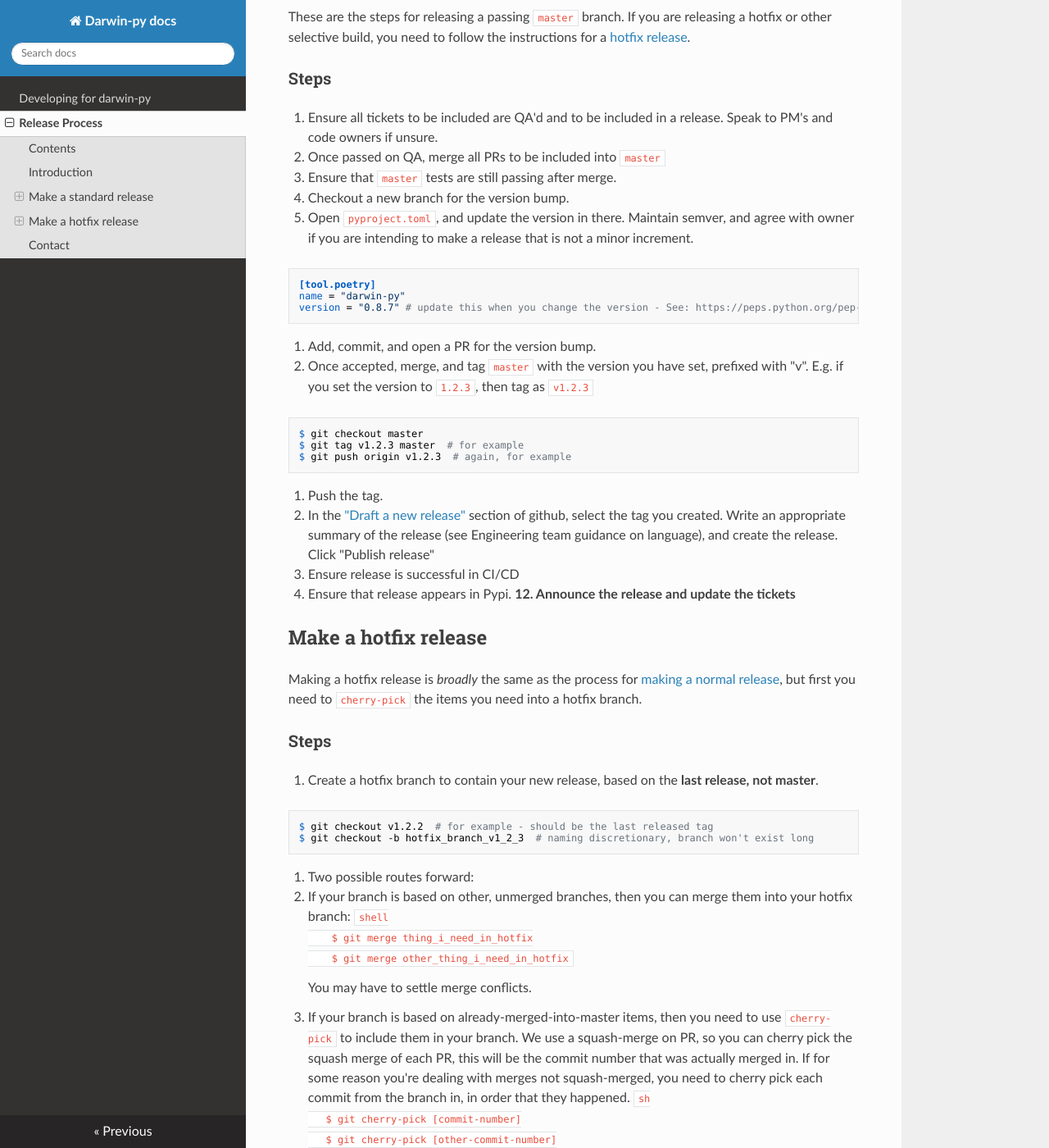
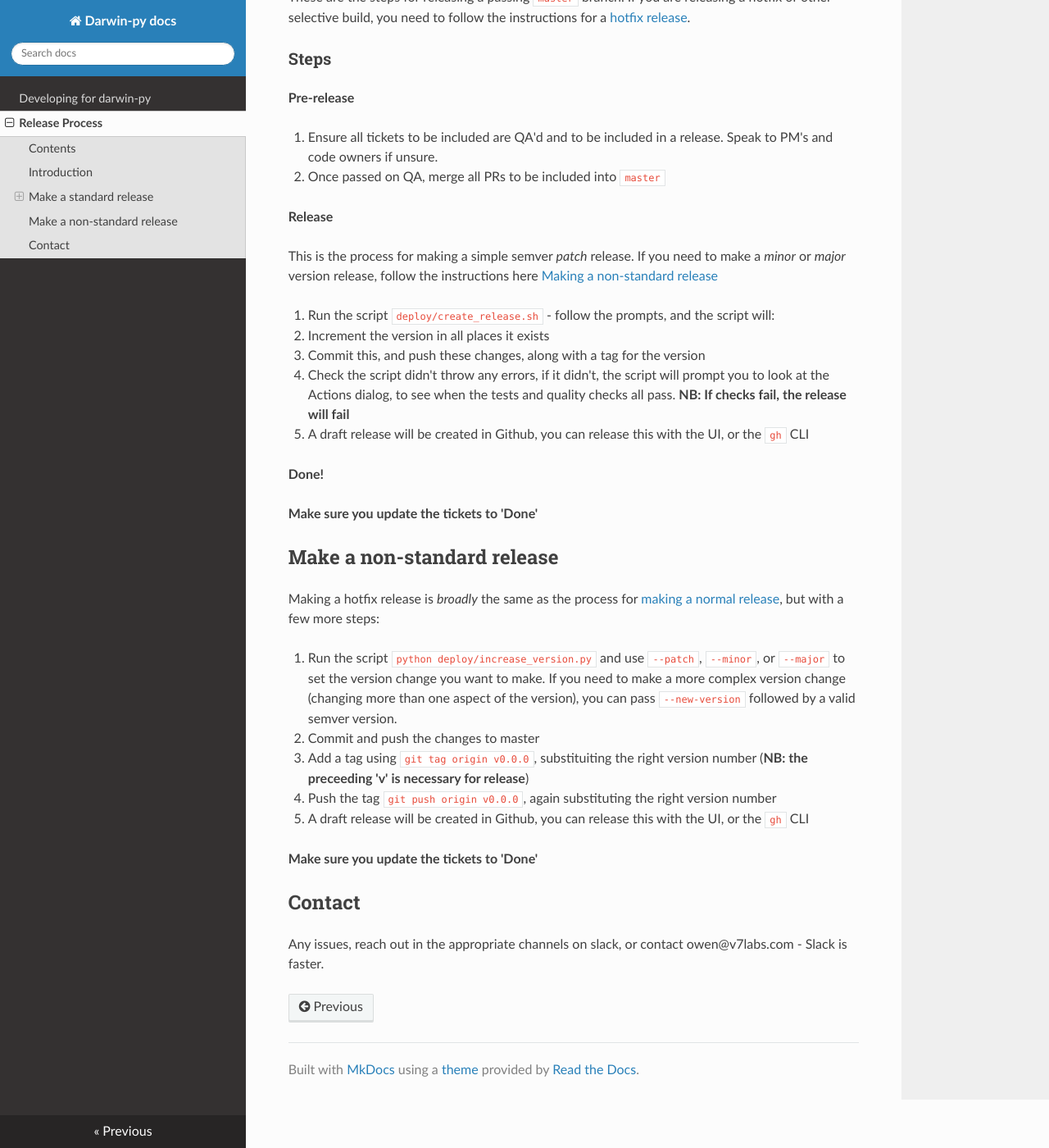
Before and after one commit to v7labs/darwin-py, an MkDocs documentation site: the page built from docs/release_process.md, in a window 1280 px wide and 1400 px high, scrolled down 731 px. Shown: the whole window at 82% size. Built offline with MkDocs 1.6.1, drawn with Linux system fonts in a browser that asks for light colours; nearby versions of some CDN libraries; a script that is not in the unit is left out; some of the changed text lies outside the part shown.

Commit message:
Release process document

````diff
--- a/docs/release_process.md
+++ b/docs/release_process.md
@@ -7,8 +7,7 @@ How to create releases of `darwin-py`.
 - [Introduction](#introduction)
 - [Make a standard release](#make-a-standard-release)
   - [Steps](#steps)
-- [Make a hotfix release](#make-a-hotfix-release)
-  - [Steps](#steps-1)
+- [Make a non-standard release](#make-a-non-standard-release)
 - [Contact](#contact)
 
 
@@ -24,73 +23,37 @@ These are the steps for releasing a passing `master` branch.  If you are releasi
 
 ### Steps
 
+**Pre-release**
+
 1. Ensure all tickets to be included are QA'd and to be included in a release.  Speak to PM's and code owners if unsure.
 2. Once passed on QA, merge all PRs to be included into `master`
-3. Ensure that `master` tests are still passing after merge.
-4. Checkout a new branch for the version bump.
-5. Open `pyproject.toml`, and update the version in there.  Maintain semver, and agree with owner if you are intending to make a release that is not a minor increment.
-```
-[tool.poetry]
-name = "darwin-py"
-version = "0.8.7" # update this when you change the version - See: https://peps.python.org/pep-0440/
-```
-6. Add, commit, and open a PR for the version bump.
-7. Once accepted, merge, and tag `master` with the version you have set, prefixed with "v".  E.g. if you set the version to `1.2.3`, then tag as `v1.2.3`
-```shell
-$ git checkout master
-$ git tag v1.2.3 master  # for example
-$ git push origin v1.2.3  # again, for example
-```
-8. Push the tag.
-9.  In the ["Draft a new release"](https://github.com/v7labs/darwin-py/releases/new) section of github, select the tag you created.  Write an appropriate summary of the release (see Engineering team guidance on language), and create the release.  Click "Publish release"
-10. Ensure release is successful in CI/CD
-11. Ensure that release appears in Pypi.
-**12. Announce the release and update the tickets**
 
-## Make a hotfix release
+**Release**
 
-Making a hotfix release is _broadly_ the same as the process for [making a normal release](#make-a-standard-release), but first you need to `cherry-pick` the items you need into a hotfix branch.
+This is the process for making a simple semver _patch_ release.  If you need to make a _minor_ or _major_ version release, follow the instructions here [Making a non-standard release](#make-a-non-standard-release)
 
-### Steps
+1. Run the script `deploy/create_release.sh` - follow the prompts, and the script will:
+   * Increment the version in all places it exists
+   * Commit this, and push these changes, along with a tag for the version
+   * Check the script didn't throw any errors, if it didn't, the script will prompt you to look at the Actions dialog, to see when the tests and quality checks all pass.
+   **NB: If checks fail, the release will fail**
+2. A draft release will be created in Github, you can release this with the UI, or the `gh` CLI
 
-1. Create a hotfix branch to contain your new release, based on the **last release, not master**.
-```shell
-$ git checkout v1.2.2  # for example - should be the last released tag
-$ git checkout -b hotfix_branch_v1_2_3  # naming discretionary, branch won't exist long
-```
-2. Two possible routes forward:
-   1. If your branch is based on other, unmerged branches, then you can merge them into your hotfix branch:
-    ```shell
-    $ git merge thing_i_need_in_hotfix
-    $ git merge other_thing_i_need_in_hotfix
-    ```
+**Done!**
 
-    You may have to settle merge conflicts.
+**Make sure you update the tickets to 'Done'**
 
-   2. If your branch is based on already-merged-into-master items, then you need to use `cherry-pick` to include them in your branch.  We use a squash-merge on PR, so you can cherry pick the squash merge of each PR, this will be the commit number that was actually merged in.  If for some reason you're dealing with merges not squash-merged, you need to cherry pick each commit from the branch in, in order that they happened.
-   ```sh
-   $ git cherry-pick [commit-number]
-   $ git cherry-pick [other-commit-number]
-   ...and so on
-   ```
-3. After these, you will have a branch with the items you need to include in a hot-fix.  Open `pyproject.toml`, and update the version in there.  Maintain semver, and agree with owner if you are intending to make a release that is not a minor increment.
-```
-[tool.poetry]
-name = "darwin-py"
-version = "0.8.7" # update this when you change the version - See: https://peps.python.org/pep-0440/
-```
-4. Add, commit, and push the branch.
-5. Once accepted, tag the branch with the version you have set, prefixed with "v".  E.g. if you set the version to `1.2.3`, then tag as `v1.2.3`
-```shell
-$ git checkout [your hotfix branch name]
-$ git tag v1.2.3 [your hotfix branch name]  # for example
-$ git push origin v1.2.3  # again, for example
-```
-6. Push the tag.
-7.  In the ["Draft a new release"](https://github.com/v7labs/darwin-py/releases/new) section of github, select the tag you created, and the hotfix branch.  Write an appropriate summary of the release (see Engineering team guidance on language), and create the release.  Click "Publish release"
-8.  Ensure release is successful in CI/CD
-9.  Ensure release is successful in Pypi
-**10. Announce the release and update the tickets**
+## Make a non-standard release
+
+Making a hotfix release is _broadly_ the same as the process for [making a normal release](#make-a-standard-release), but with a few more steps:
+
+1. Run the script `python deploy/increase_version.py` and use `--patch`, `--minor`, or `--major` to set the version change you want to make.  If you need to make a more complex version change (changing more than one aspect of the version), you can pass `--new-version` followed by a valid semver version.
+2. Commit and push the changes to master
+3. Add a tag using `git tag origin v0.0.0`, substituiting the right version number (**NB: the preceeding 'v' is necessary for release**)
+4. Push the tag `git push origin v0.0.0`, again substituting the right version number
+5. A draft release will be created in Github, you can release this with the UI, or the `gh` CLI
+
+**Make sure you update the tickets to 'Done'**
 
 ## Contact
 
````
